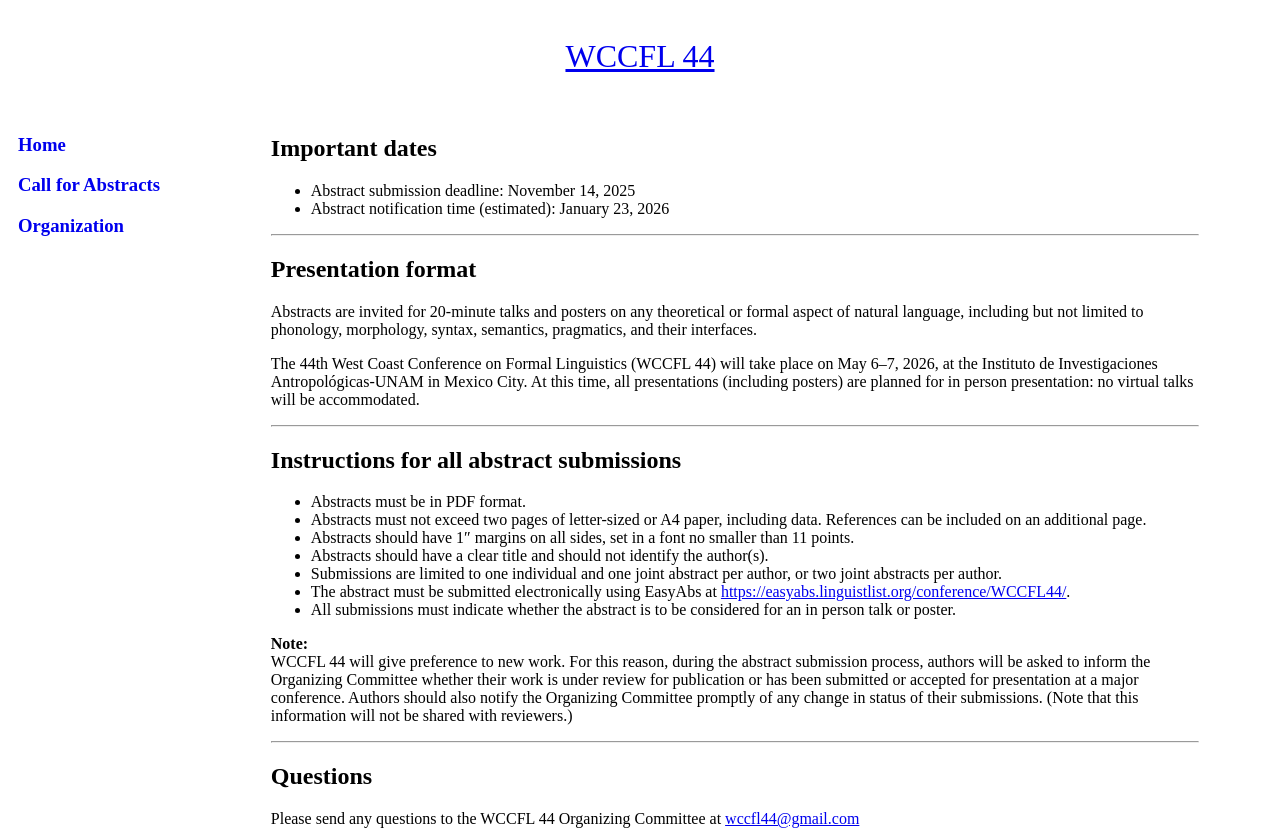
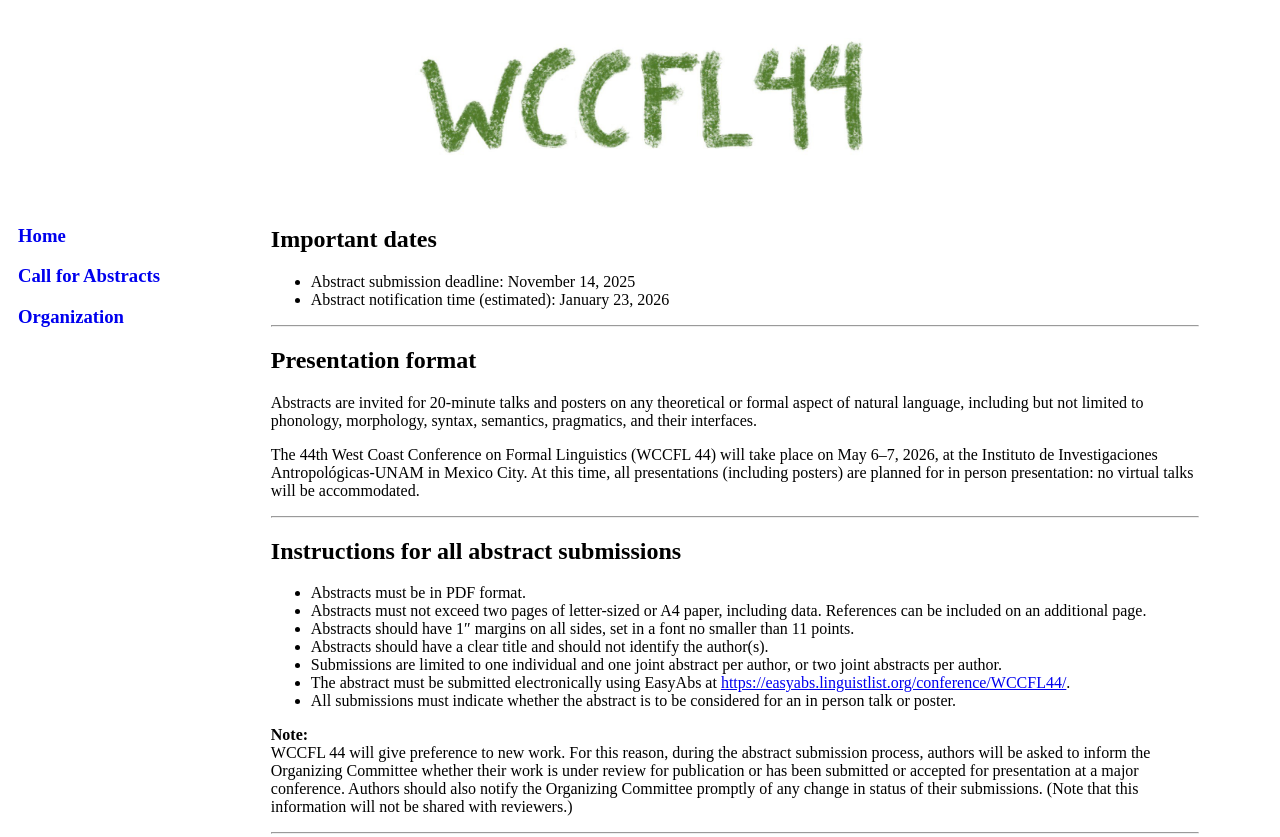
Before and after one commit to wccfl44/WCCFL44, a plain HTML site: page call.html in a window 1280 px wide. Shown: the top 837 px of the page. Drawn offline with Linux system fonts and the light colour scheme.

Commit message:
logo provisional

```diff
--- a/call.html
+++ b/call.html
@@ -9,6 +9,7 @@
   <meta property="og:url" content="https://wccfl44.github.io/WCCFL44/" />             <!-- modify -->
   <meta property="og:description" content="WCCFL44">
   <!-- meta image png -->
+  <meta property="og:image" content="wccfl44_logo.jpg">
 
   <meta property="og:type" content="website" />
   <!-- meta google site verification -->
@@ -16,11 +17,14 @@
 
 </head>
 
+
+
+<body>
+
 <div class=header>
-  <a class="site-title" rel="author" href="index.html">WCCFL 44</a>
+   <a class="site-title" rel="author" href="index.html"><img width="450" height="120" src="wccfl44_logo.jpg" id="logo" alt="wccfl44 logo"/></a>
 </div>
 
-<body>
 <div class="row">
   <div class="column left">
     <p><a class="site-title" rel="author" href="index.html" style="text-decoration:none"><h3>Home</h3></a></p>
```
Also changed, not shown: index.html (+5 -2 lines), organization.html (+4 -2 lines), wccfl44_logo.jpg (added).
